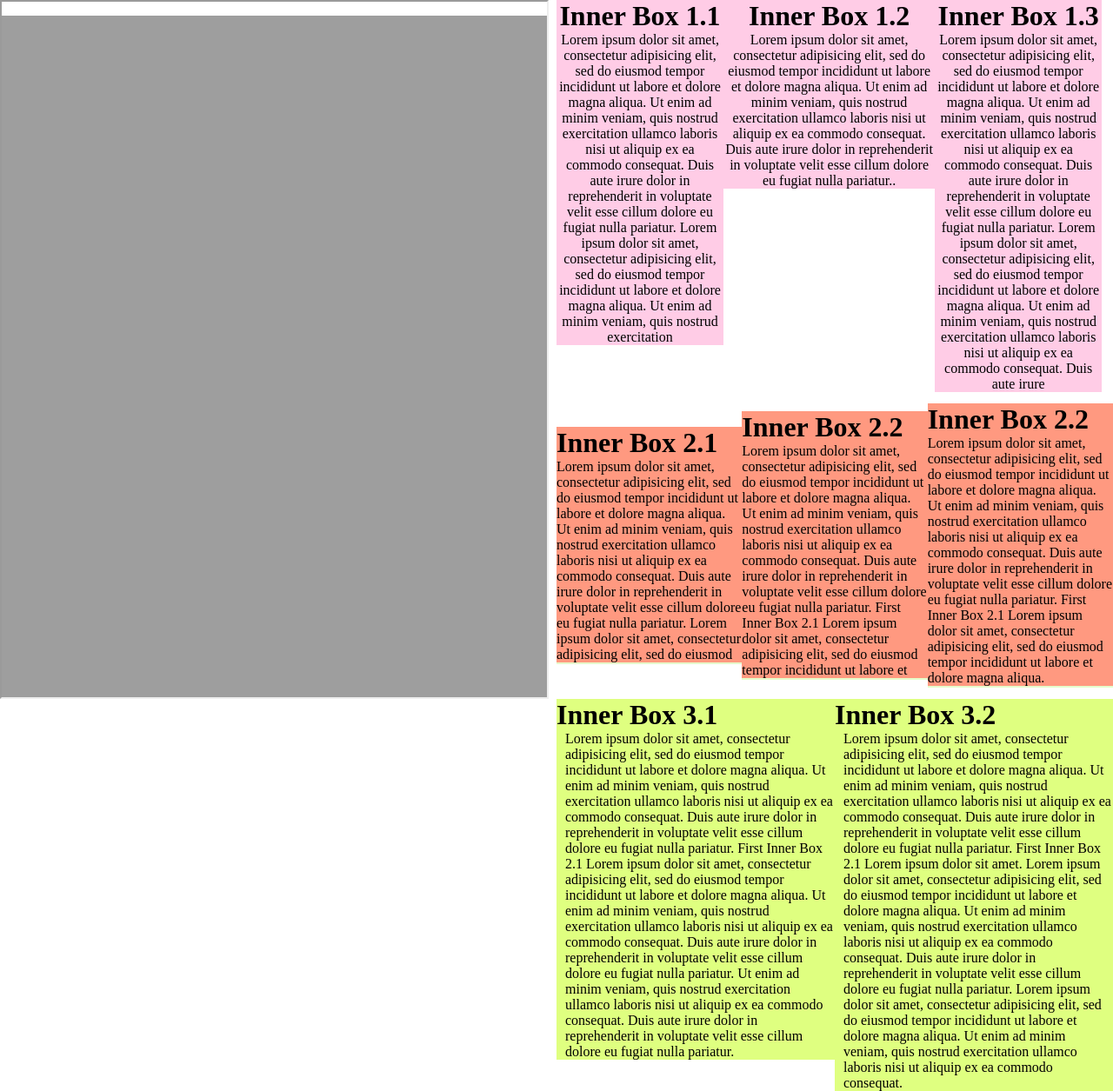
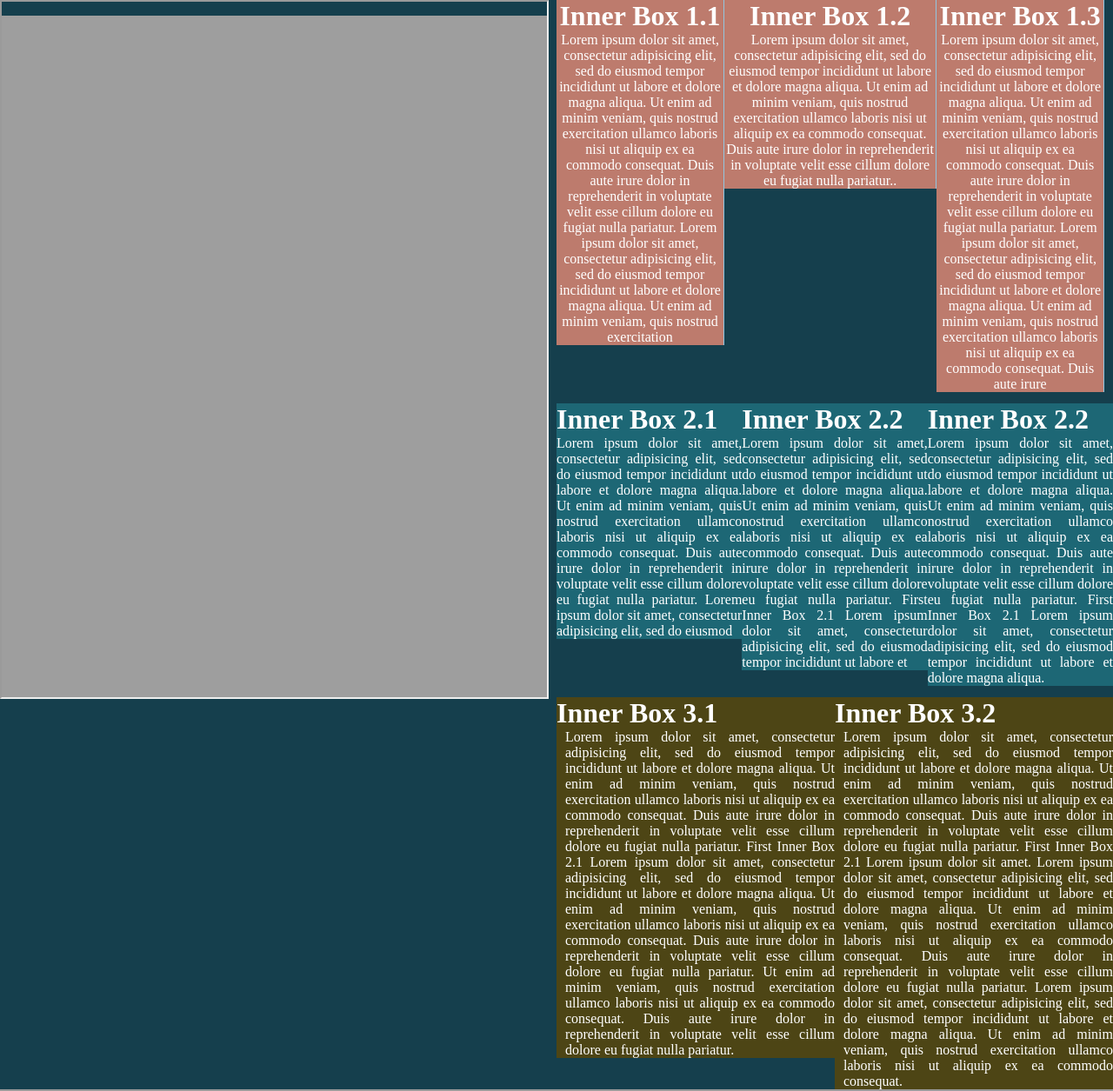
Before and after one commit to modina04836/GA-Dashboard, a PHP site: page /container.html in a window 1280 px wide. Shown: the whole page at 87% size. Run offline with PHP 8.4, Linux system fonts and the light colour scheme; some libraries are stand-ins or nearby versions.

Commit message:
more tweakings >.<

```diff
--- a/front-end-jasper/site.css
+++ b/front-end-jasper/site.css
@@ -1,7 +1,9 @@
 html, body{
 		margin: 0%;
 		padding: 0%;
-		background: #fff;
+		background: #153F4D;
+		color: #fff;
+		text-align: justify;
 	}
 		#box-left, .innerLeft {
 		    float: left;
@@ -18,28 +20,26 @@ html, body{
 			margin-top: 5%;
 			float: left;
 		    width: 30%;
-		    height: 100%;
-		    /*margin: 1% 0.5%;*/
-		    background: #ffcce6;
+		    height: auto;
+		    background: #BD7B6D;
+		    border-right: 1px solid #92C6E0;
 		}
 		#box2{
 			width: 38.5%;
 		}
 		.inner2{
-			border-bottom: 2px solid #e6ffcc;
+			margin-bottom: 18%;
 			overflow: auto;
 			display: block;
 			width: 100%;
 			height: 100%;
-			/*margin: .5% 2%;*/
-			margin: auto;
-			background: #ff9980;
-
+			background: #1D6775;
 		}
 		.inner3{
-			background: #dfff80;
+			background: #4D4515;
 			width: 100%;
 			height: 100%;
+			margin-bottom: 5%;
 		}
 		.inner3 p{
 			column-count: 2;
@@ -52,7 +52,6 @@ html, body{
 			margin-top: 0;
 			margin-bottom: 0;
 		}
-
 
    	 	@media only screen and (max-width: 1400px) {
 			.innerLeft{
@@ -69,6 +68,7 @@ html, body{
 			}
 			.inner3{
 				width: 100%;
+				margin-bottom: 0;
 			}
 			.inner1{
 			    width: 30%;
@@ -79,7 +79,10 @@ html, body{
 			}
 			.inner3 p{
 				margin-left: 10px;
-				column-count: 1;
+				column-count: initial;
+			}
+			.inner2{
+				margin-bottom: 0;
 			}
    	 	}
    	 	@media only screen and (max-width: 1100px) {
@@ -89,16 +92,15 @@ html, body{
 				float: none;
 				display: block;
 				overflow: auto;
+				border: none;
    	 		}
    	 		.innerLeft, .innerRight{
    	 			display: block;
    	 			width: 100%;
    	 		}
-
    	 		.inner3{
    	 			width: 90%;
    	 			margin-left: 5%;
    	 			margin-top: 2%;
    	 		}
-
    	 	}
```
